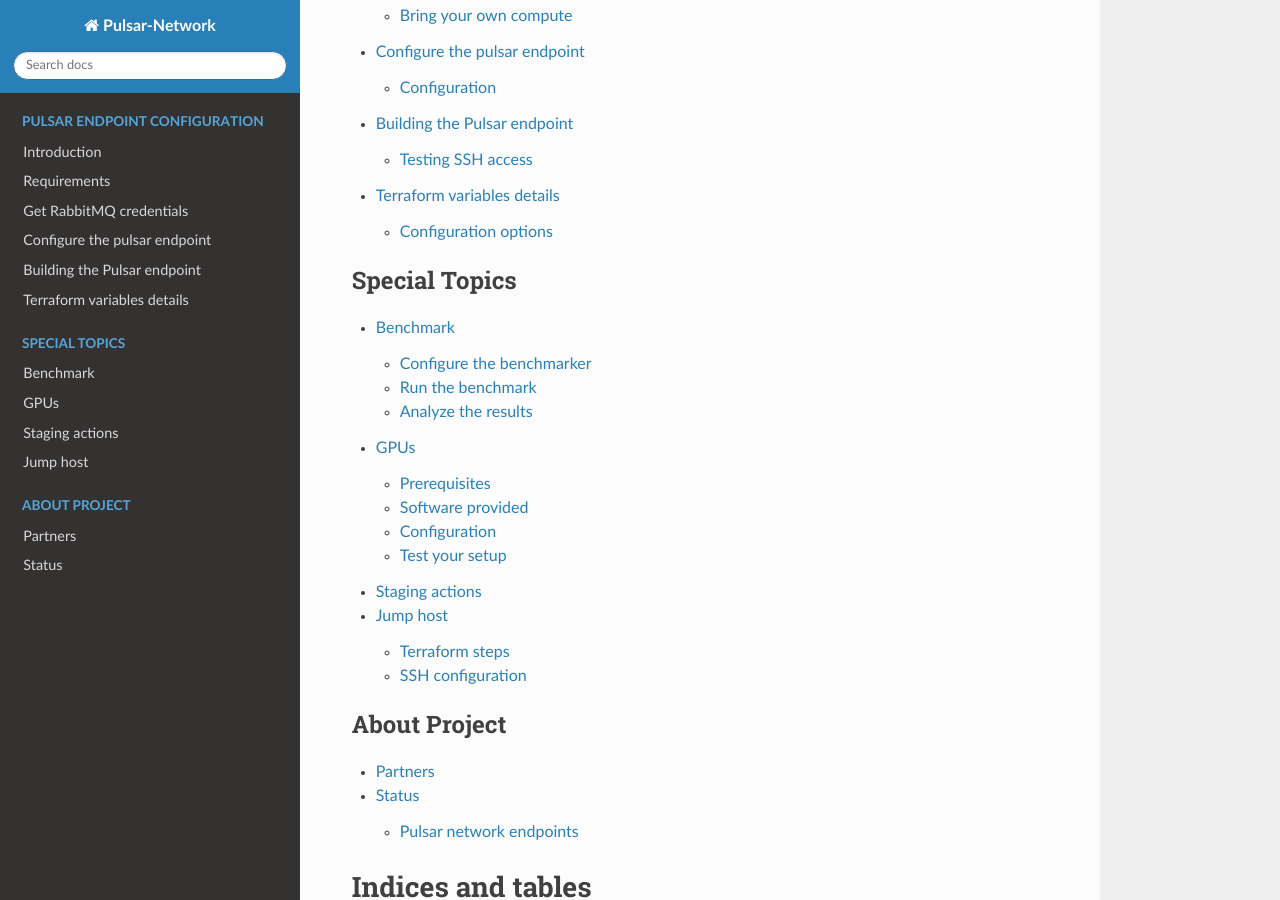
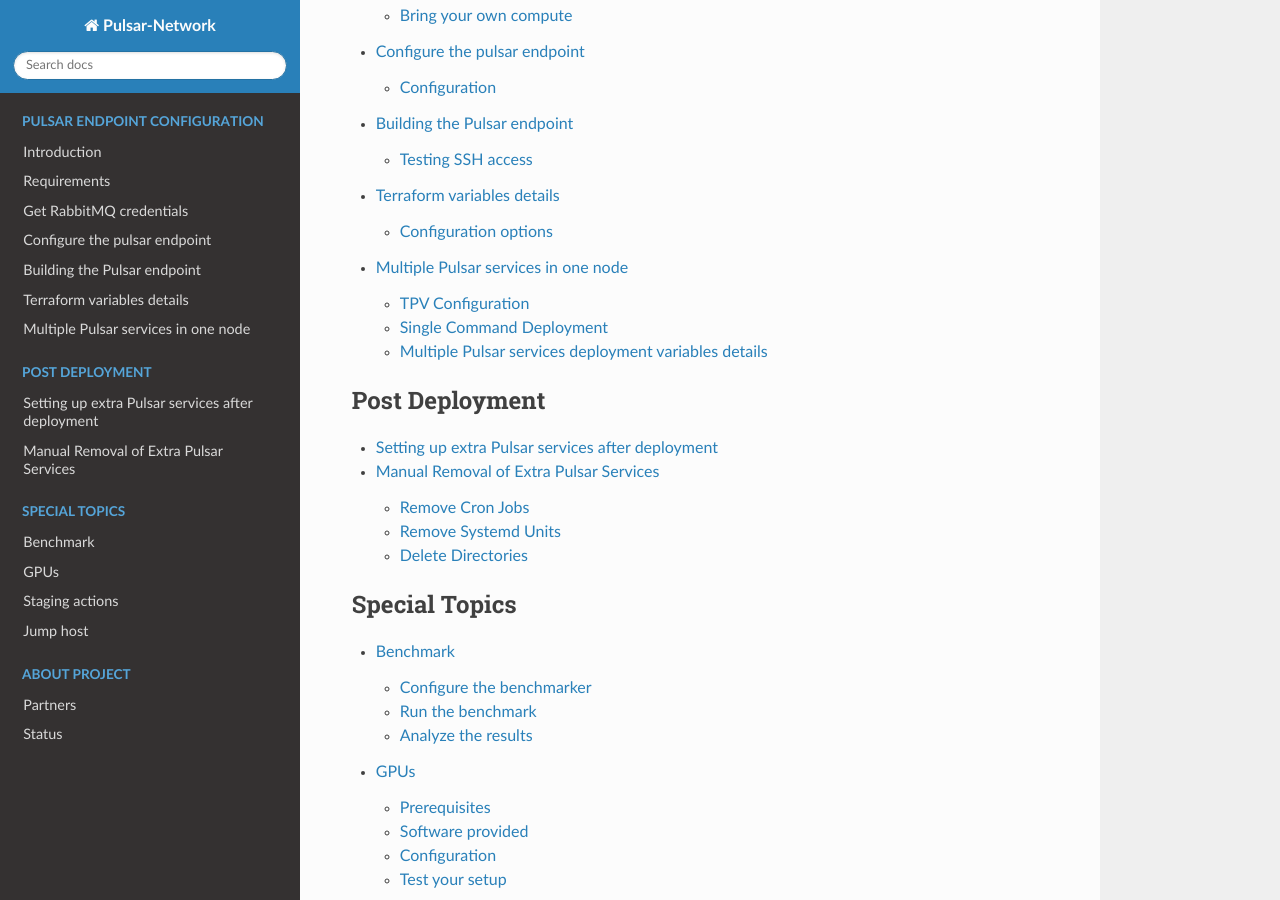
Before and after one commit to usegalaxy-eu/pulsar-network-docs, a Sphinx documentation site: the page built from source/index.rst, in a window 1280 px wide and 900 px high, scrolled down 1585 px. Built offline with Sphinx 7.4.7 and the Read the Docs theme 3.1.0, drawn with Linux system fonts in a browser that asks for light colours; some of the changed text lies outside the part shown.

```diff
--- a/source/index.rst
+++ b/source/index.rst
@@ -46,6 +46,14 @@ could be connected to the Pulsar Network.
    configuration
    build_pulsar_node
    vars_tf
+   multi_pulsar
+
+.. toctree::
+   :maxdepth: 2
+   :caption: Post Deployment
+
+   post_deploy_pulsar_services
+   rm_multi_pulsar
 
 .. toctree::
    :maxdepth: 2
```
